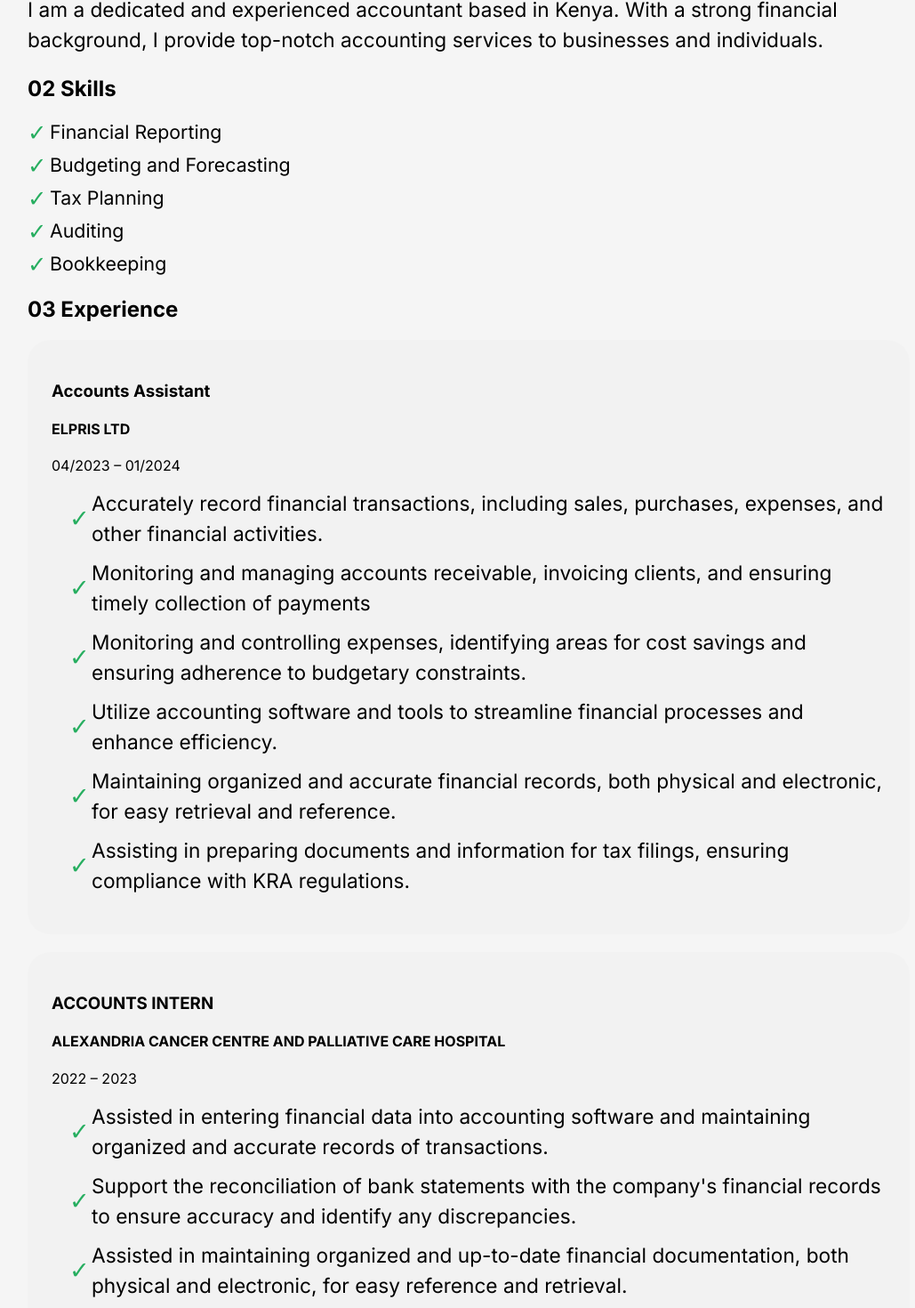
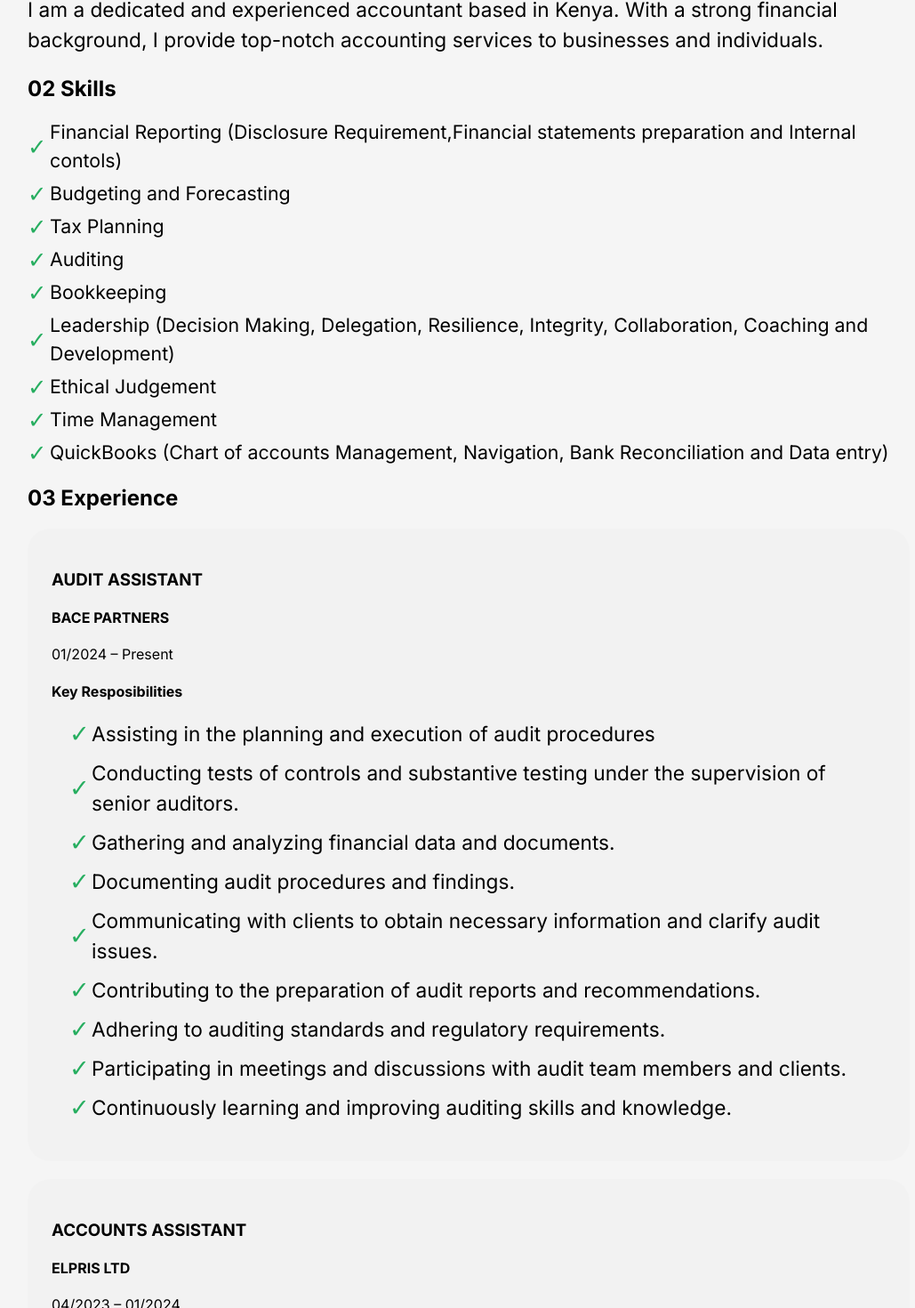
Before and after one commit to jankimutai/bonie-portfolio, a React (Create React App) app: page / in a window 1280 px wide. Shown: the part 1360-2830 px from the top of the page at 89% size, without its empty margins (113-1142 px from the left). Built offline with nearby package versions, Linux system fonts and the light colour scheme.

Commit message:
Updated recent experience entry

```diff
--- a/src/Components/About.js
+++ b/src/Components/About.js
@@ -17,20 +17,43 @@ const About = () => {
       <div className="accountant-skills">
         <h2 className='heading'>02 Skills</h2>
         <ul className='skills'>
-          <li className='skill'> Financial Reporting</li>
+          <li className='skill'>Financial Reporting (Disclosure Requirement,Financial statements preparation and Internal contols)</li>
           <li className='skill'>Budgeting and Forecasting</li>
           <li className='skill'>Tax Planning</li>
           <li className='skill'>Auditing</li>
           <li className='skill'>Bookkeeping</li>
+          <li className='skill'>Leadership (Decision Making, Delegation, Resilience, Integrity, Collaboration, Coaching and Development)</li>
+          <li className='skill'>Ethical Judgement</li>
+          <li className='skill'>Time Management</li>
+          <li className='skill'>QuickBooks (Chart of accounts Management, Navigation, Bank Reconciliation and Data entry)</li>
         </ul>
       </div>
 
       <div className='experience'>
       <h2 className='heading'>03 Experience</h2>
       <div className='experience-entry'>
-        <h3 className='experience-title'>Accounts Assistant</h3>
+      <h3 className='experience-title'>AUDIT ASSISTANT</h3>
+      <h4 className='experience-title'>BACE PARTNERS</h4>
+      <p className='experience-date'>01/2024 – Present</p>
+      <h4 className='experience-title'>Key Resposibilities</h4>
+      <ul className='accomplishments-list'>
+        <li className='accomplishments'>Assisting in the planning and execution of audit procedures</li>
+        <li className='accomplishments'>Conducting tests of controls and substantive testing under the supervision of senior auditors.</li>
+        <li className='accomplishments'>Gathering and analyzing financial data and documents.</li>
+        <li className='accomplishments'>Documenting audit procedures and findings.</li>
+        <li className='accomplishments'>Communicating with clients to obtain necessary information and clarify audit issues.</li>
+        <li className='accomplishments'>Contributing to the preparation of audit reports and recommendations.</li>
+        <li className='accomplishments'>Adhering to auditing standards and regulatory requirements.</li>
+        <li className='accomplishments'>Participating in meetings and discussions with audit team members and clients.</li>
+        <li className='accomplishments'>Continuously learning and improving auditing skills and knowledge.</li>
+      </ul>
+
+      </div>
+      <div className='experience-entry'>
+        <h3 className='experience-title'>ACCOUNTS ASSISTANT</h3>
         <h4>ELPRIS LTD</h4>
         <p className='experience-date'>04/2023 – 01/2024</p>
+        <h4 className='experience-title'>Key Resposibilities</h4>
         <ul className='accomplishments-list'>
           <li className='accomplishments'>Accurately record financial transactions, including sales, purchases, expenses, and other financial activities.</li>
           <li className='accomplishments'>Monitoring and managing accounts receivable, invoicing clients, and ensuring timely collection of payments</li>
@@ -44,6 +67,7 @@ const About = () => {
         <h3 className='experience-title'>ACCOUNTS INTERN</h3>
         <h4>ALEXANDRIA CANCER CENTRE AND PALLIATIVE CARE HOSPITAL</h4>
         <p className='experience-date'>2022 – 2023</p>
+        <h4 className='experience-title'>Key Resposibilities</h4>
         <ul className='accomplishments-list'>
           <li className='accomplishments'>Assisted in entering financial data into accounting software and maintaining
             organized and accurate records of transactions.</li>
@@ -62,6 +86,7 @@ const About = () => {
         <h3 className='experience-title'>INDUSTRIAL ATTACHEMENT</h3>
         <h4>KENYA POWER AND LIGHTING COMPANY</h4>
         <p className='experience-date'>01/2020 – 04/2020</p>
+        <h4 className='experience-title'>Key Resposibilities</h4>
         <ul className='accomplishments-list'></ul>
         <li className='accomplishments'>Assisted in entering financial data into accounting software and maintaining
           organized and accurate records of transactions.</li>
```
